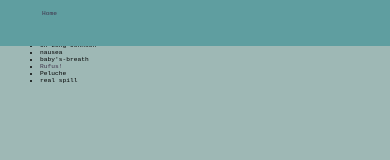
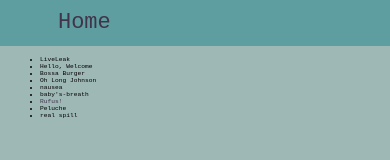
Before and after one commit to SamEscamilla/certain_seasons_band, a plain HTML site: page lyrics.html in a window 390 px wide. Drawn offline with Linux system fonts and the light colour scheme.

Commit message:
fixed navigation to look better on mobile devices

```diff
--- a/styles.css
+++ b/styles.css
@@ -18,7 +18,8 @@ body {
     z-index: 1;
     top: 0;
     left: 0;
-    height: 5.5%;
+    height: 30px;
+    padding: 0.5rem 1rem;
 }
 .main_nav ul {
     margin: 0.5%;
@@ -26,13 +27,12 @@ body {
 .main_nav li {
     display: inline-block;
     width: 25%;
-    font-size: 1.6vw;
+    font-size: 22px;
 }
 #song_ul {
-    margin-top: 5.5%;
+    padding-top: 40px;
 }
 #song_ul li {
-    /* display: inline-block; */
     width: 50%;
     font-size: 1.6vw;
 }
```
